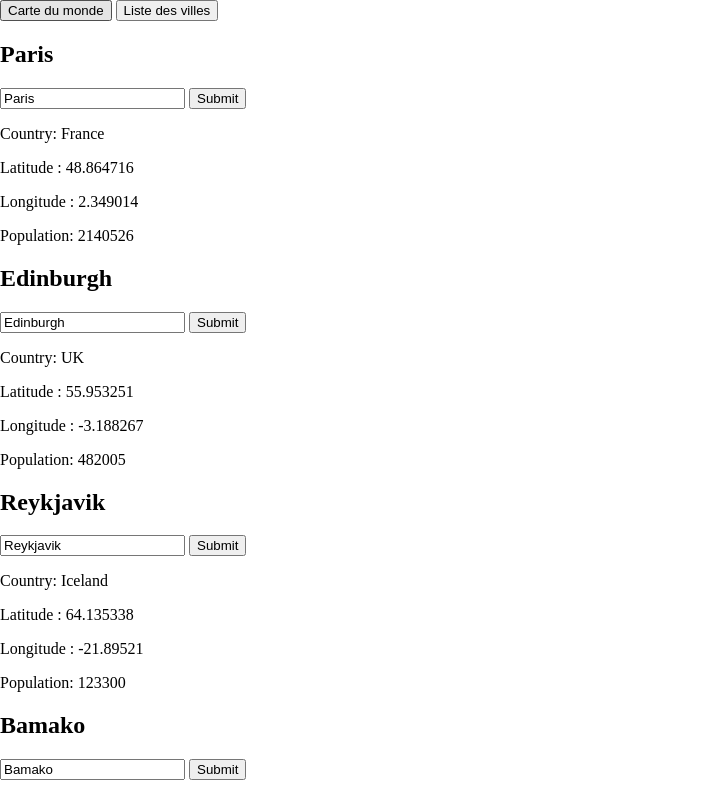
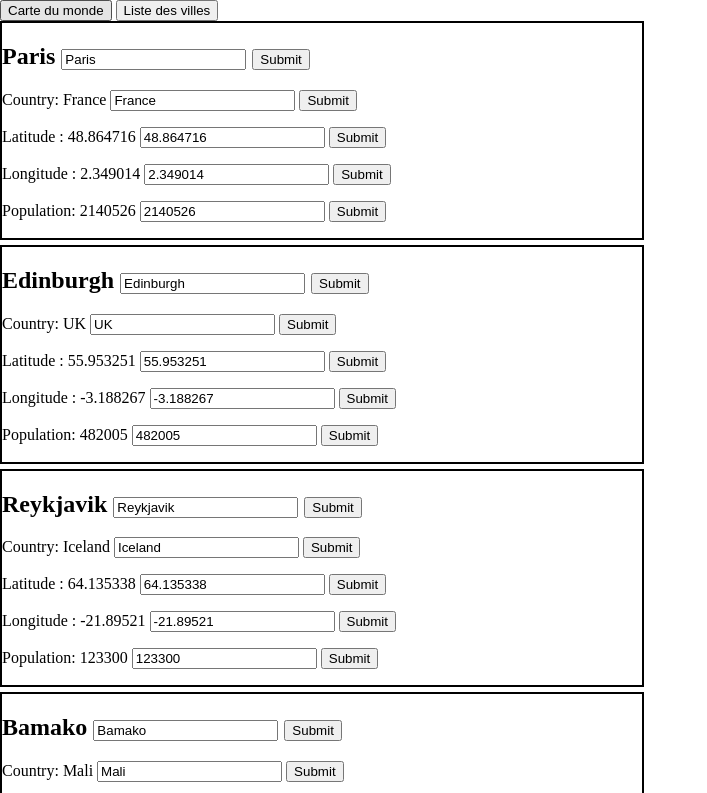
Before and after one commit to AntoineSPR/interactive-map, a plain HTML site: page map.html in a window 1280 px wide. Both pictures are taken after a click on the button "Liste des villes". Shown: the top 793 px of the page, without its empty margins (0-707 px from the left). Drawn offline with Linux system fonts and the light colour scheme; some packages are replaced by stand-ins of ours.

Commit message:
Add forms to edit all fields

```diff
--- a/map.css
+++ b/map.css
@@ -33,7 +33,7 @@ gmp-advanced-marker {
   margin: 0;
 }
 
-#cityForm {
+form {
   border: 2px solid black;
   width: 50vw;
   margin-bottom: 5px;
--- a/map.js
+++ b/map.js
@@ -34,13 +34,26 @@ function displayCities() {
       `
       <form id="cityForm${city.id}" onsubmit="handleSubmit(event, ${city.id})">
       <input type="hidden" id="${city.id}">
-      <h2>${city.name}</h2>
+      <h2>${city.name}
       <input type="text" id="name${city.id}" value="${city.name}">
       <input type="submit">
-      <p>Country: ${city.country}</p>
-      <p>Latitude : ${city.coordinates.lat}</p>
-      <p>Longitude : ${city.coordinates.lng}</p>
-      <p>Population: ${city.population}</p>
+      </h2>
+      <p>Country: ${city.country}
+      <input type="text" id="country${city.id}" value="${city.country}">
+      <input type="submit">
+      </p>
+      <p>Latitude : ${city.coordinates.lat}
+      <input type="text" id="lat${city.id}" value="${city.coordinates.lat}">
+      <input type="submit">
+      </p>
+      <p>Longitude : ${city.coordinates.lng}
+      <input type="text" id="lng${city.id}" value="${city.coordinates.lng}">
+      <input type="submit">
+      </p>
+      <p>Population: ${city.population}
+      <input type="text" id="population${city.id}" value="${city.population}">
+      <input type="submit">
+      </p>
       </form>`;
     list.appendChild(listItem);
   });
@@ -72,10 +85,20 @@ function toggleList(){
 
 function handleSubmit(event, cityId) {
   event.preventDefault();
+
   const name = document.getElementById(`name${cityId}`).value;
+  const country = document.getElementById(`country${cityId}`).value;
+  const lat = document.getElementById(`lat${cityId}`).value;
+  const lng = document.getElementById(`lng${cityId}`).value;
+  const population = document.getElementById(`population${cityId}`).value;
   const cityIndex = cities.findIndex(city => city.id === cityId);
+
   cities[cityIndex].name = name;
-  console.log(cities[cityIndex]);
+  cities[cityIndex].country = country;
+  cities[cityIndex].coordinates.lat = lat;
+  cities[cityIndex].coordinates.lng = lng;
+  cities[cityIndex].population = population;
+
   localStorage.setItem('cities', JSON.stringify(cities));
   document.getElementById(`cityForm${cityId}`).reset();
   displayCities();
```
